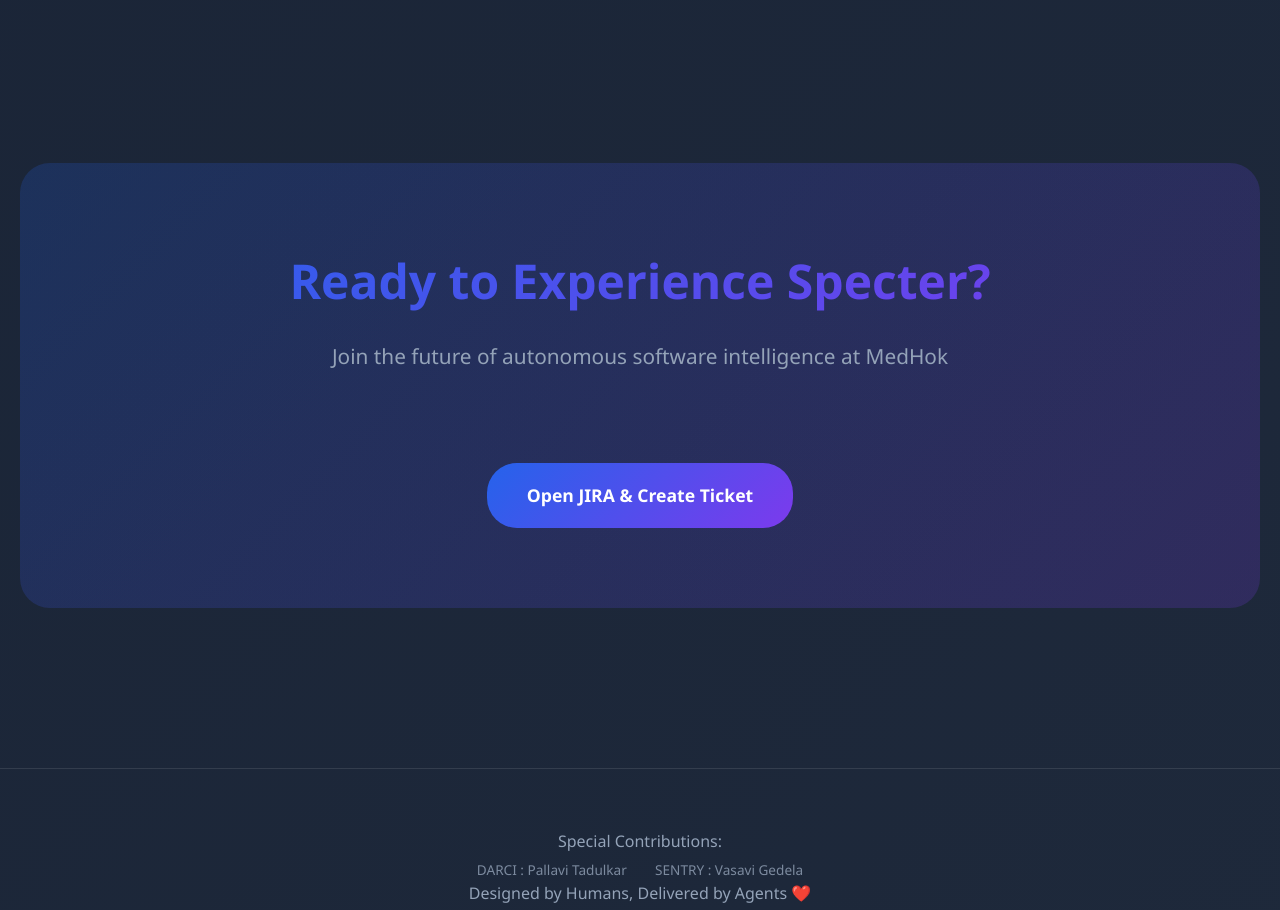
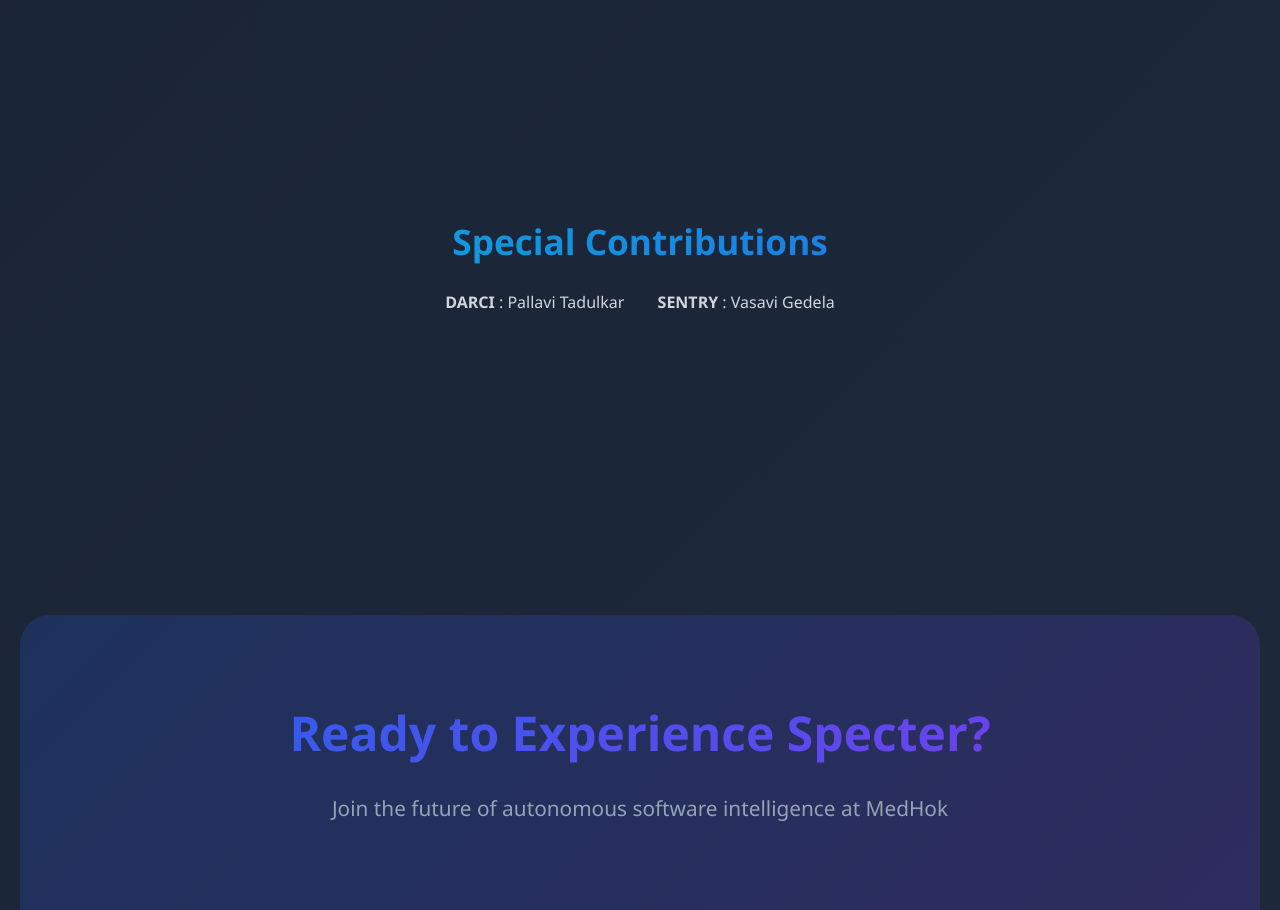
Before and after one commit to kompallik/Specter, a plain HTML site: page docs/index.html in a window 1280 px wide. Shown: the part 8806-9716 px from the top of the page. Drawn offline with Linux system fonts and the light colour scheme.

Commit message:
Update index.html

```diff
--- a/docs/index.html
+++ b/docs/index.html
@@ -1107,6 +1107,21 @@
         </div>
     </section>
 
+
+    <!-- Special Contributions Section -->
+    <section>
+        <div class="container">
+            <div class="fade-in" style="text-align: center; padding: 40px 0;">
+                <h3 class="subsection-title" style="margin-bottom: 20px;">Special Contributions</h3>
+                <p style="font-size: 1rem; opacity: 0.85;">
+                    <strong>DARCI</strong> : Pallavi Tadulkar &nbsp;&nbsp;&nbsp;&nbsp;&nbsp;&nbsp;
+                    <strong>SENTRY</strong> : Vasavi Gedela
+                </p>
+            </div>
+        </div>
+    </section>
+
+
     <!-- CTA Section -->
     <section>
         <div class="container">
@@ -1125,10 +1140,6 @@
     <!-- Footer -->
     <footer>
         <div class="container">
-            <p>Special Contributions:</p>
-            <p style="margin-top: 5px; font-size: 0.85rem; opacity: 0.8;">
-                DARCI : Pallavi Tadulkar &nbsp;&nbsp;&nbsp;&nbsp;&nbsp;&nbsp; SENTRY : Vasavi Gedela
-            </p>
             <p>Designed by Humans, Delivered by Agents ❤️</p>
             <p style="margin-top: 10px;">Powered by AWS Bedrock, Claude Agent SDK, and Phoenix Engine</p>
             <p style="margin-top: 20px; font-size: 0.9rem;">
```
